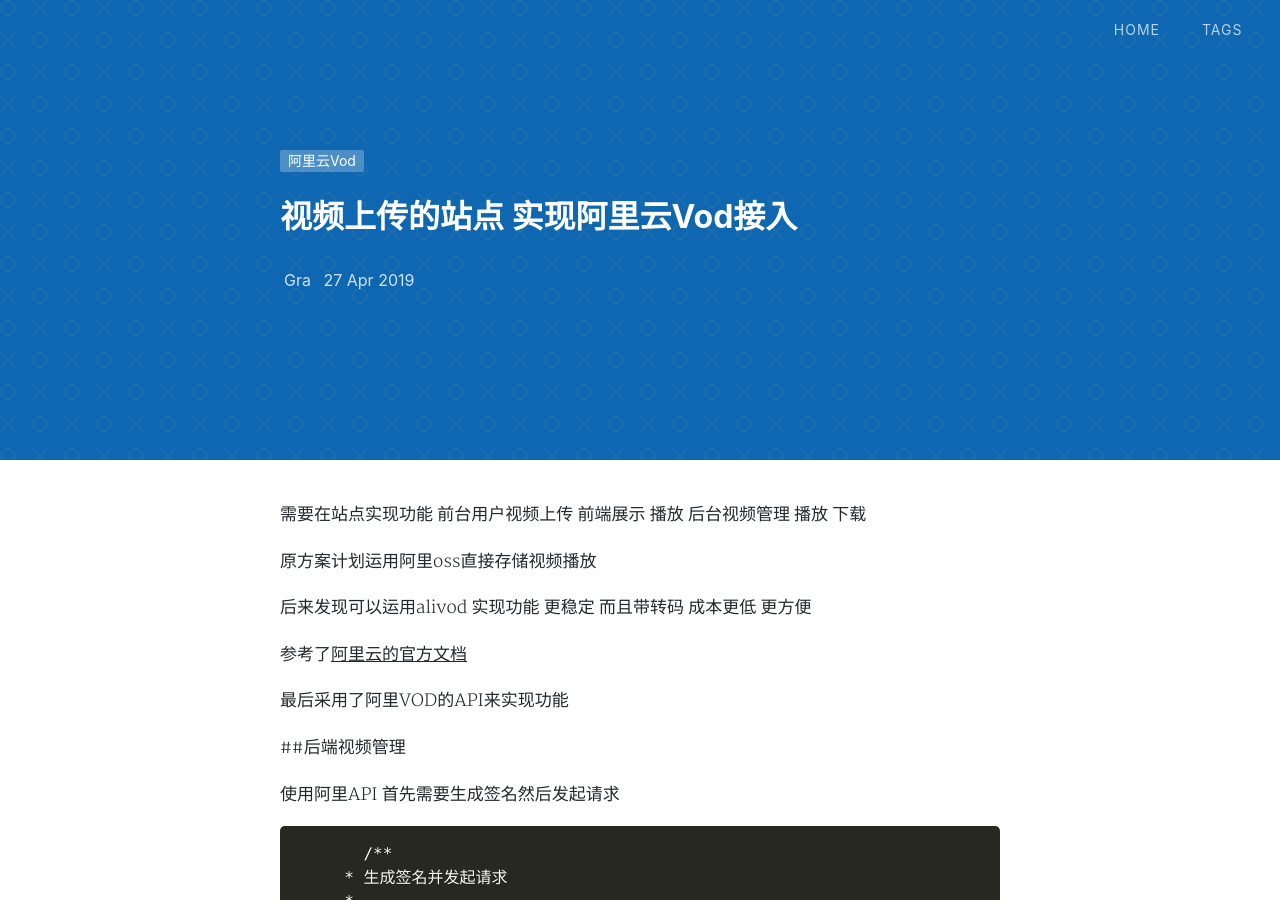
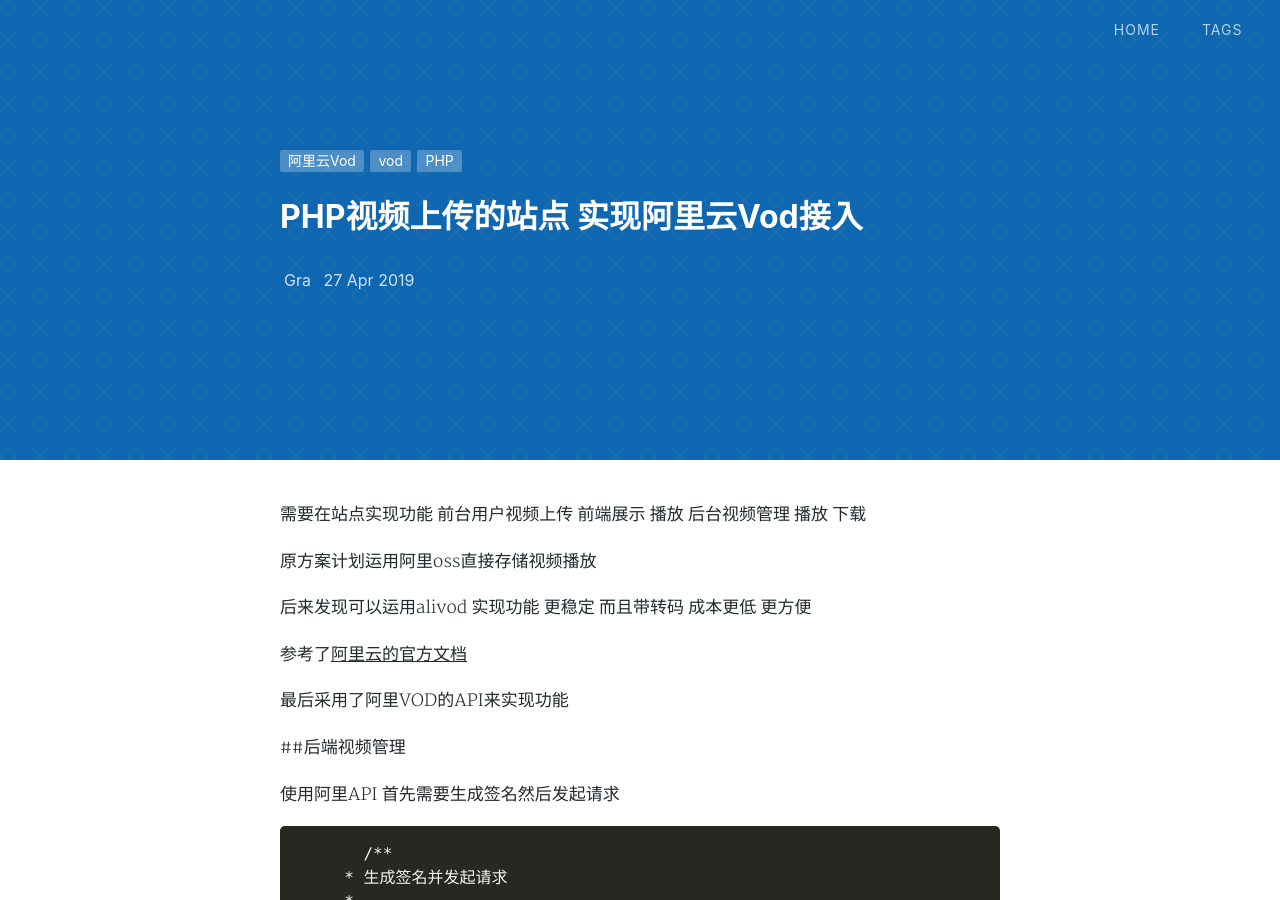
Before and after one commit to gr6a/gr6a.github.io, a Jekyll site: the page built from _posts/2019-04-27-阿里云Vod接入.md, in a window 1280 px wide and 900 px high. Built offline with Jekyll 4.4.1, drawn with Linux system fonts in a browser that asks for light colours; nearby versions of some CDN libraries; a style sheet for code colours, icons or effects is not loaded.

Commit message:
Update 2019-04-27-阿里云Vod接入.md

```diff
--- a/_posts/2019-04-27-阿里云Vod接入.md
+++ b/_posts/2019-04-27-阿里云Vod接入.md
@@ -1,10 +1,10 @@
 ---
 layout: post
-title: '视频上传的站点 实现阿里云Vod接入 '
+title: 'PHP视频上传的站点 实现阿里云Vod接入 '
 date: 2019-04-27
 author: Gra
 cover: ''
-tags: 阿里云Vod
+tags: 阿里云Vod vod PHP
 ---
 
 需要在站点实现功能 前台用户视频上传 前端展示 播放 后台视频管理 播放 下载
```
